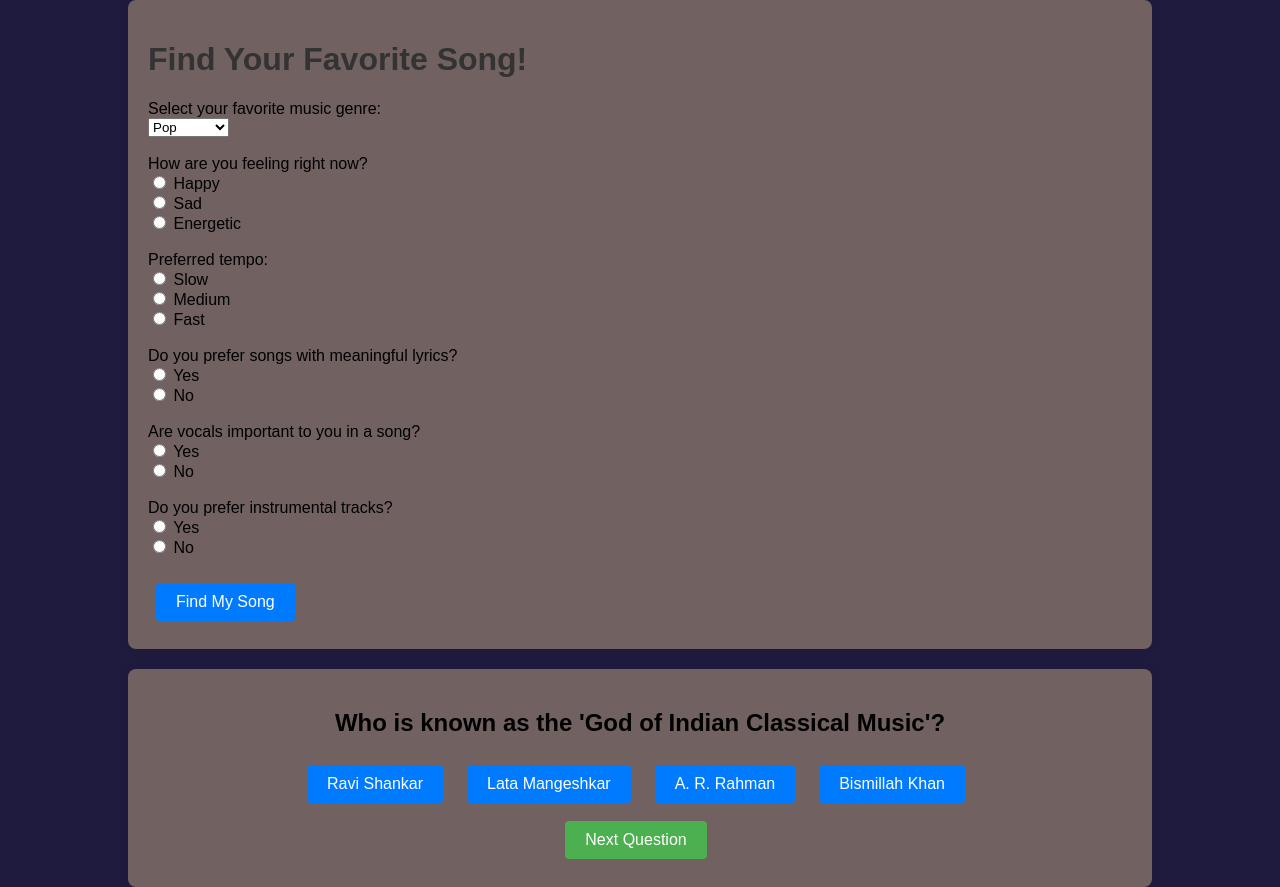
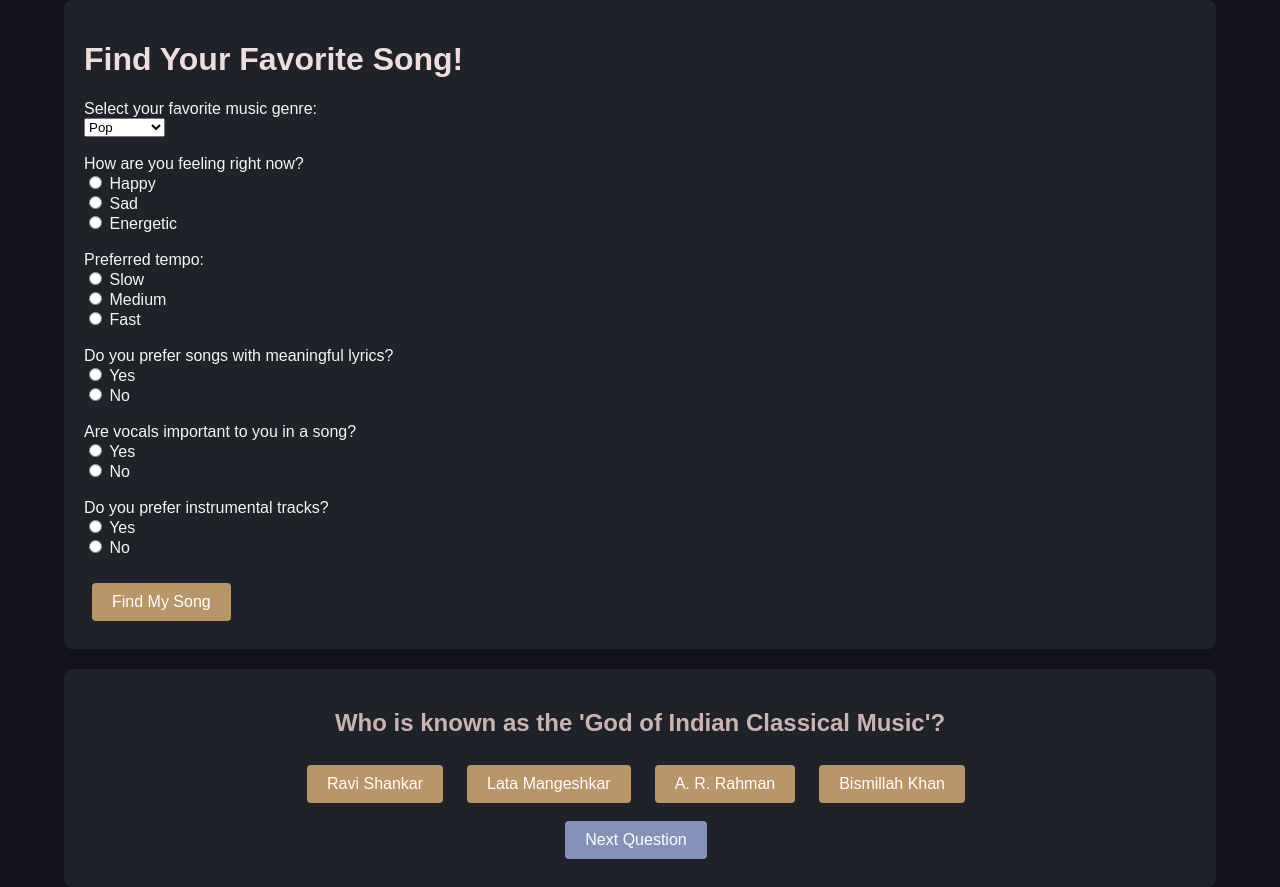
Before and after one commit to Raifulalam/Music-Explorer, a plain HTML site: page quiz.html in a window 1280 px wide. Drawn offline with Linux system fonts and the light colour scheme.

Commit message:
edit color and background

```diff
--- a/news.css
+++ b/news.css
@@ -2,11 +2,11 @@ body {
     font-family: Arial, sans-serif;
     margin: 0;
     padding: 0;
-    background-color: #473939;
+    background: #1f1f2f;
 }
 
 .container {
-    width: 80%;
+    width: 90%;
     margin: 0 auto;
     padding: 20px;
 }
@@ -14,13 +14,9 @@ body {
 .newsTop {
     text-align: center;
     color: #dbc5c5;
-    background-color: black;
+    background: transparent;
     padding: 8px;
     padding-bottom: 20px;
-    position: sticky;
-    top: 0px;
-
-
 }
 
 .info {
@@ -37,7 +33,7 @@ body {
 }
 
 .news-item {
-    background-color: #055f82;
+    background-color: #2c2c2c;
     padding: 50px 15px;
     border-radius: 8px;
     box-shadow: 0 2px 5px rgba(144, 129, 129, 0.1);
--- a/quiz.css
+++ b/quiz.css
@@ -1,6 +1,6 @@
 body {
     font-family: Arial, sans-serif;
-    background-color: #1f1b3f;
+    background: #12121d;
     display: flex;
     justify-content: center;
     align-items: center;
@@ -11,20 +11,24 @@ body {
 .main-container {
     display: flex;
     flex-direction: column;
-    width: 80%;
+    width: 90%;
     gap: 20px;
     margin-top: auto;
+    color: #333;
+
 
 }
 
+
 .container {
     display: flex;
-    background-color: #716161;
+    color: #ccb3b3;
     padding: 20px;
     border-radius: 8px;
     box-shadow: 0 0 10px rgba(0, 0, 0, 0.1);
     align-items: center;
     justify-content: center;
+    background: #1f2229;
 }
 
 #quiz {
@@ -37,7 +41,6 @@ body {
 
 button {
     padding: 10px 20px;
-    background-color: #007bff;
     color: #fff;
     border: none;
     margin: 8px;
@@ -45,15 +48,27 @@ button {
     border-radius: 4px;
     cursor: pointer;
     font-size: 16px;
+    background: rgb(184, 150, 106);
 }
 
 button:hover {
-    background-color: #0056b3;
+    color: rgb(184, 150, 106);
+    border-radius: 5px;
+    box-shadow: 0px 3px 4px rgb(184, 150,
+            106);
+    background: transparent;
+    transition: all 0.5s;
+
 }
 
 .next-btn {
-    background-color: #4CAF50;
+    background-color: #8492b9;
     margin-top: 10px;
+}
+
+.next-btn:hover {
+    background-color: hsl(60, 100%, 42%);
+
 }
 
 .result {
@@ -73,14 +88,16 @@ button:hover {
 
 /*quiz form css*/
 .quiz-container {
-    background-color: #716161;
+    background: #1f2229;
     padding: 20px;
     border-radius: 8px;
     box-shadow: 0 0 10px rgba(0, 0, 0, 0.1);
+    color: whitesmoke;
+
 }
 
 h1 {
-    color: #333;
+    color: #efdddd;
 }
 
 form {
--- a/style.css
+++ b/style.css
@@ -3,7 +3,7 @@ body {
 
   margin: 0%;
   padding: 0%;
-  background-color: rgb(193, 230, 230);
+  background: #111727;
 
 
 }
@@ -209,17 +209,39 @@ p {
 
 }
 
+.start-btn:hover {
+  color: rgb(184, 150, 106);
+  box-shadow: 0px 3px 4px rgb(184, 150,
+      106);
+  background: transparent;
+  transition: all 0.5s;
+
+
+}
+
 .information {
   display: flex;
   flex-direction: column;
   margin-top: 20px;
   margin-bottom: 20px;
+  font-family: sans-serif;
+  color: #fff;
+
+}
+
+.information p {
+  display: flex;
+  flex-direction: column;
+  margin-top: 20px;
+  margin-bottom: 20px;
+  color: #636876;
+  font-family: sans-serif;
 
 }
 
 .grid-container {
   display: grid;
-  grid-template-columns: 1fr 1fr 1fr 1fr;
+  grid-template-columns: 1fr 1fr;
   margin-top: 8px;
   padding: 12px;
 
@@ -231,20 +253,21 @@ p {
   align-items: center;
   justify-content: center;
   margin: 20px;
-  border: 2px solid black;
+
 }
 
 .grid-item a {
   text-decoration: none;
-  color: black;
+  color: #636876;
   margin: 0px;
   padding: 0px;
   cursor: pointer;
 }
 
 .grid-image {
-  width: 100%;
+  width: 50%;
   height: 100%;
+  opacity: .6;
   box-shadow: 0px 3px 4px rgb(184, 150, 106);
 }
 
```
Also changed, not shown: index.html (+1 -1 lines).
